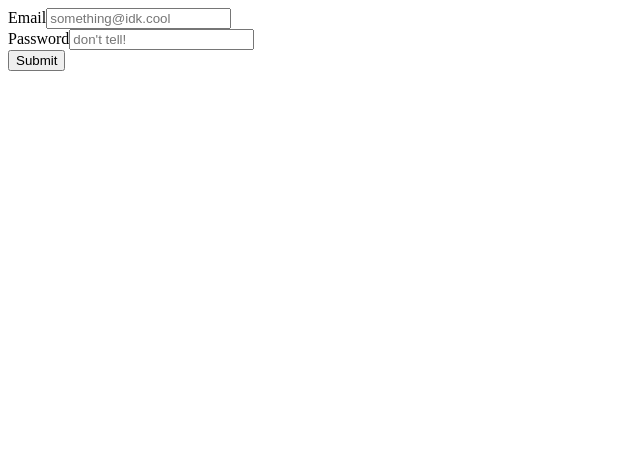
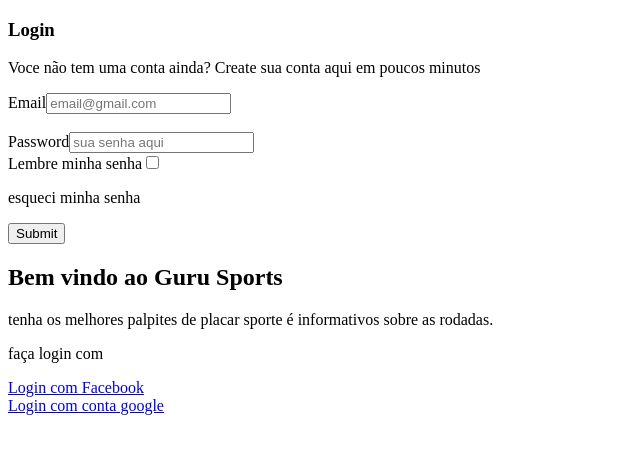
Before and after one commit to Rafael02tavares/gurusports, a Next.js app: page / in a window 1280 px wide. Shown: the top 454 px of the page, without its empty margins (0-640 px from the left). Built offline with nearby package versions, Linux system fonts and the light colour scheme.

Commit message:
construção de pagina de login
foi criado alguns textos na pagina de login

```diff
--- a/pages/index.js
+++ b/pages/index.js
@@ -3,17 +3,42 @@ import { Button, Form, FormGroup, Label, Input } from 'reactstrap';
 
 const login = (props) => {
   return (
-    <Form inline>
-      <FormGroup className="mb-2 mr-sm-2 mb-sm-0">
-        <Label for="exampleEmail" className="mr-sm-2">Email</Label>
-        <Input type="email" name="email" id="exampleEmail" placeholder="something@idk.cool" />
-      </FormGroup>
-      <FormGroup className="mb-2 mr-sm-2 mb-sm-0">
-        <Label for="examplePassword" className="mr-sm-2">Password</Label>
-        <Input type="password" name="password" id="examplePassword" placeholder="don't tell!" />
-      </FormGroup>
-      <Button>Submit</Button>
-    </Form>
+    <div>
+      <div class="container">
+        <Form id="">
+          <FormGroup>
+            <h3> Login </h3>
+            <p>
+              Voce não tem uma conta ainda? Create sua conta aqui em poucos minutos
+            </p>
+            <Label for="exampleEmail" >Email</Label>
+            <Input type="email" name="email" id="Email" placeholder="email@gmail.com" />
+          </FormGroup>
+          <br></br>
+          <FormGroup>
+            <Label for="Password">Password</Label>
+            <Input type="password" name="password" id="examplePassword" placeholder="sua senha aqui" />
+          </FormGroup>
+          <label>Lembre minha senha
+            <input type="checkbox"></input>
+          </label>
+          <p>esqueci minha senha</p>
+          <Button>Submit</Button>
+        </Form>
+      </div>
+      <div>
+          <h2>Bem vindo ao Guru Sports</h2>
+          <p>tenha os melhores palpites de placar sporte é informativos sobre as rodadas.</p>
+          <p>faça login com</p>
+          <a href="#">
+          <i class="fa fa-facebook fa-fw"></i> Login com Facebook
+         </a>
+         <br></br>
+         <a href="#" >
+            <i></i> Login com conta google
+         </a>
+      </div>
+    </div>
   );
 }
 
```
Also changed, not shown: css/style.css (added).
